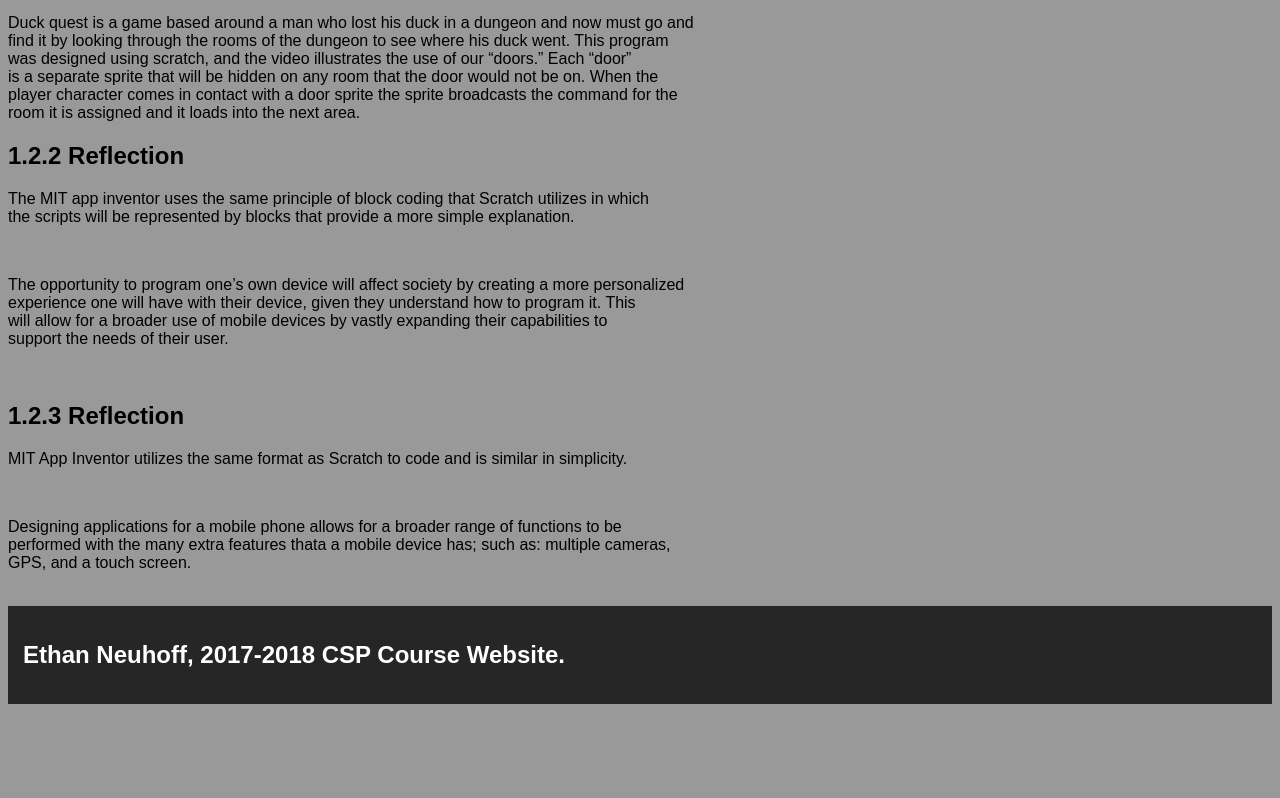
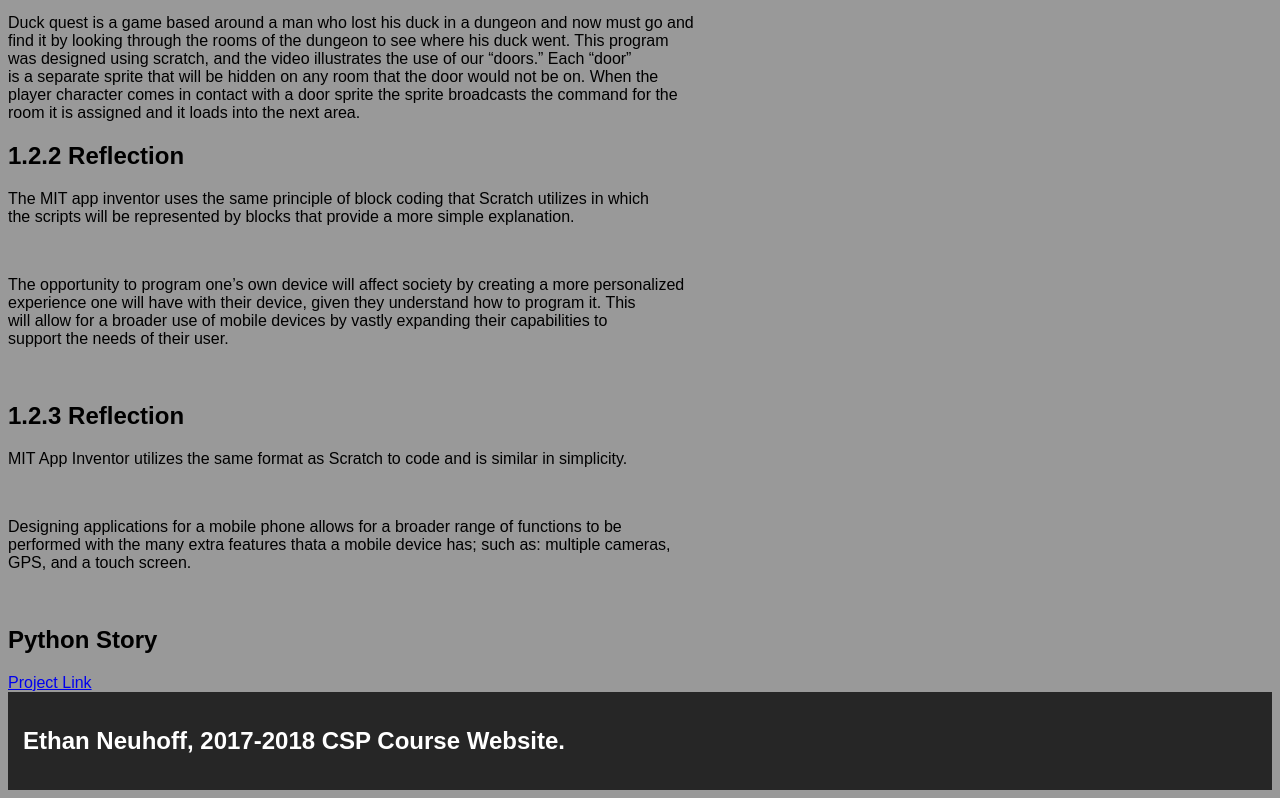
Before and after one commit to ethaniel13/ethaniel13.github.io, a plain HTML site: page portfolio.html in a window 1280 px wide. Shown: the part 5977-6775 px from the top of the page. Before the commit the page ends 6689 px from the top, so only its background shows below. Drawn offline with Linux system fonts and the light colour scheme; a script that the page names is missing; files whose address does not match are found by name.

Commit message:
python story

```diff
--- a/portfolio.html
+++ b/portfolio.html
@@ -173,6 +173,9 @@ body{
           <p>Designing applications for a mobile phone allows for a broader range of functions to be<br>performed with the many extra features thata a mobile device has; such as: multiple cameras,<br>GPS, and a touch screen.</p>
       <br>
 
+      <h2 id="Story">Python Story</h2>
+          <script src="//repl.it/embed/MnHz/25.js"></script>
+          <a href=https://repl.it/MnHz/25>Project Link</a>
 
 
 	<footer>
```
